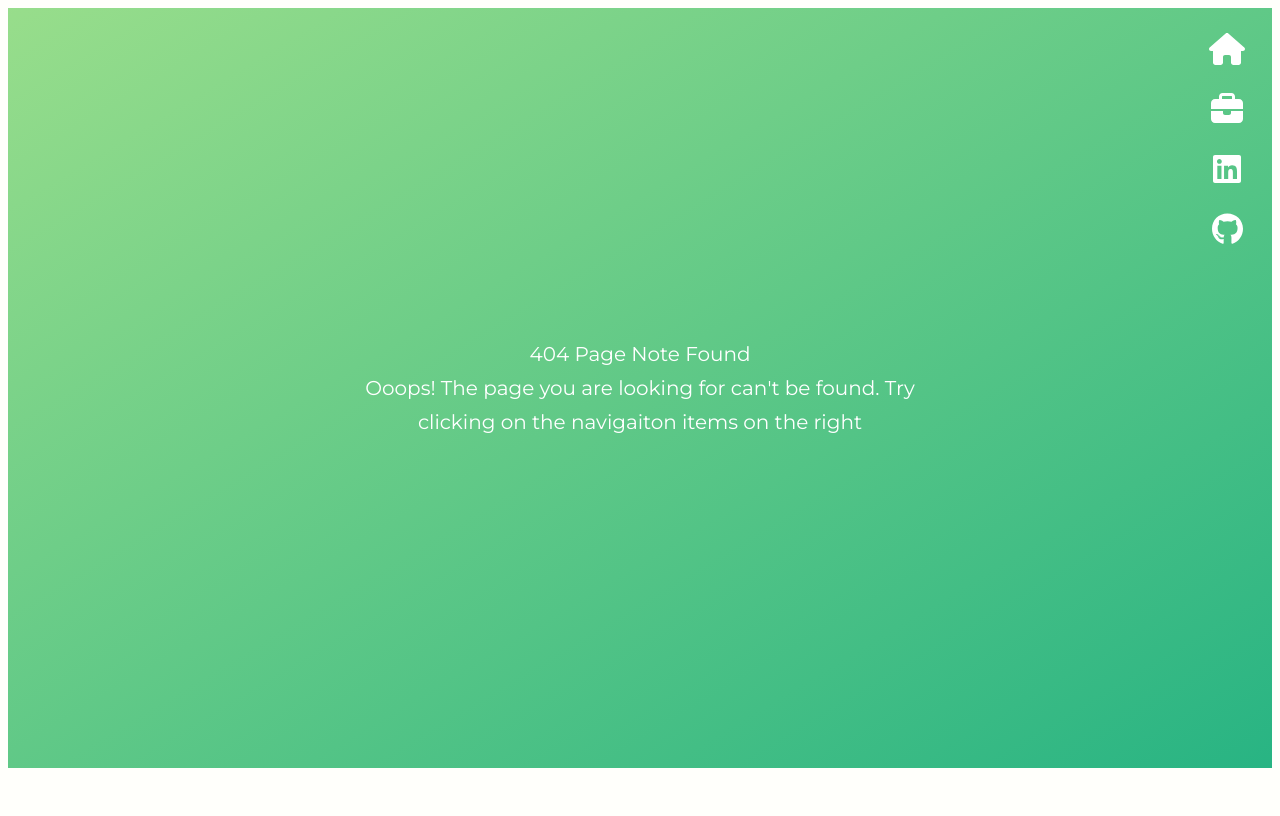
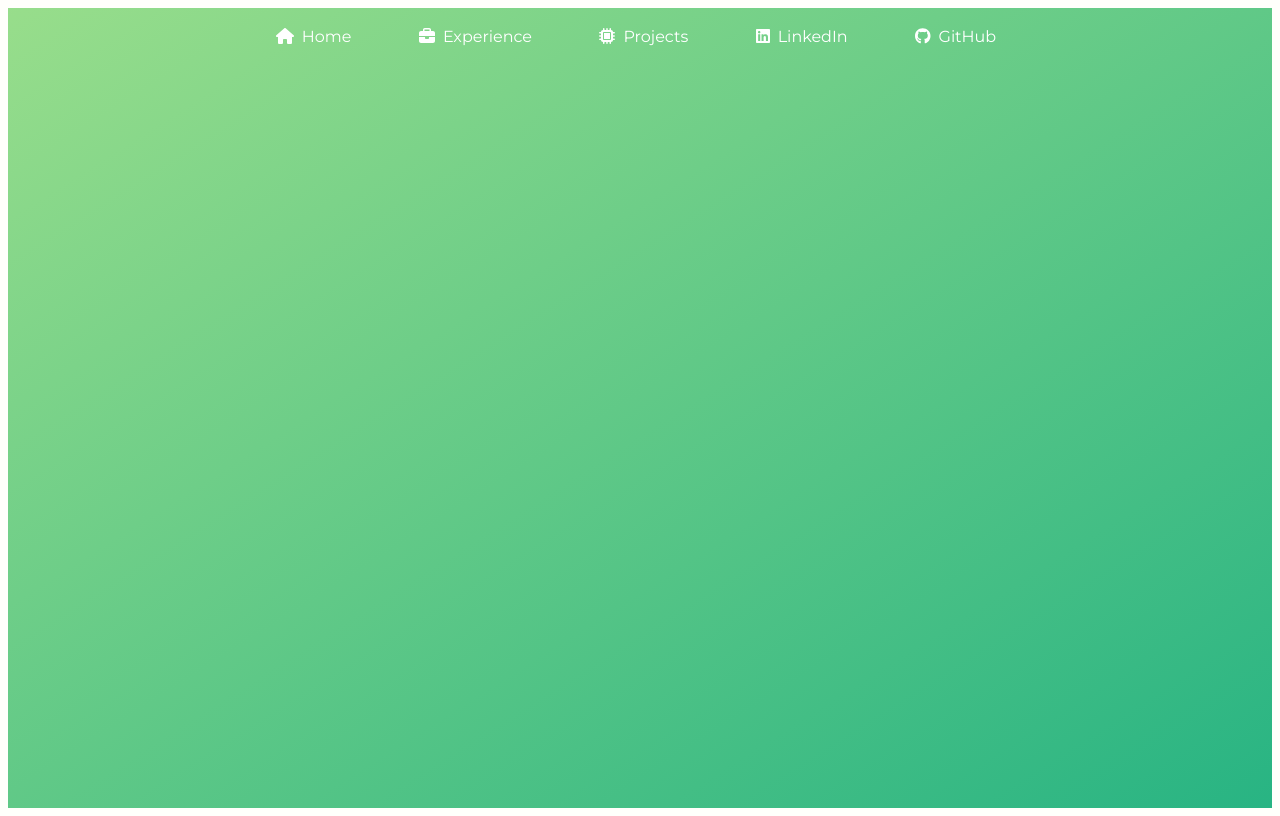
Before and after one commit to Sing-Kai/profile-page, a Next.js app: page /projects in a window 1280 px wide. Before the commit this address had no page. Built offline with nearby package versions, Linux system fonts and the light colour scheme.

Commit message:
updated 404 page

```diff
--- a/pages/404.tsx
+++ b/pages/404.tsx
@@ -1,22 +1,18 @@
 import React from 'react'
 import styled from 'styled-components'
 import Nav from '../src/components/Nav';
+import {PageContainer} from '../src/components/page/page'
+import Navbar from "../src/components/navbar/Navbar"
 
 const NotFoundPage = () => {
   return (
-  <>
-    <Header>
-      <div>
-        <ErrorContainer>
-          <ErrorMessage>404 Page Note Found</ErrorMessage>
-          <ErrorMessage>Ooops! The page you are looking for can't be found. Try clicking on the navigaiton items on the right</ErrorMessage>
-        </ErrorContainer>
-      </div>
-      <div>
-        <Nav page={''}/>
-      </div>
-    </Header>
-  </>
+    <PageContainer>
+      <Navbar/>
+      <ErrorContainer>
+            <ErrorMessage>404 Page Note Found</ErrorMessage>
+            <ErrorMessage>Ooops! The page you are looking for can't be found. Try clicking on the navigaiton items on the top of the page</ErrorMessage>
+          </ErrorContainer>
+    </PageContainer>
   );
 }
 
--- /dev/null
+++ b/pages/projects/index.tsx
@@ -0,0 +1,13 @@
+import styled from 'styled-components'
+import {PageContainer} from '../../src/components/page/page'
+import Navbar from "../../src/components/navbar/Navbar"
+
+const Projects = () => {
+  return (
+    <PageContainer>
+      <Navbar/>
+    </PageContainer>
+  )
+}
+
+export default Projects
--- a/src/components/page/page.tsx
+++ b/src/components/page/page.tsx
@@ -9,7 +9,7 @@ export const PageContainer = styled.div`
   clip-path:polygon(0 0, 100% 0, 100% 100%, 0 100% );
   position: relative;
   height: auto;
-  min-height: 100vh
+  min-height: 100vh;
 `
 
 export const LandingBody = styled.div`
--- a/src/data/navigation-data.ts
+++ b/src/data/navigation-data.ts
@@ -1,4 +1,4 @@
-import { faBriefcase, faHouse, IconDefinition} from '@fortawesome/free-solid-svg-icons'
+import { faBriefcase, faHouse, faMicrochip, IconDefinition} from '@fortawesome/free-solid-svg-icons'
 import {faLinkedin, faGithub} from '@fortawesome/free-brands-svg-icons'
 
 export default interface INavData {
@@ -25,6 +25,13 @@ export const navigationData: INavData[] = [
     desc: 'Experience',
   },
   {
+    id: 'projects',
+    url: '/projects',
+    icon: faMicrochip,
+    target: false,
+    desc: 'Projects',
+  },
+  {
     id: 'linkedIn',
     url: 'https://www.linkedin.com/in/sing-kai/',
     icon: faLinkedin,
```
Also changed, not shown: src/data/project-data.ts (added, +32 -0 lines), src/components/projects/ProjectCard.tsx (added).
